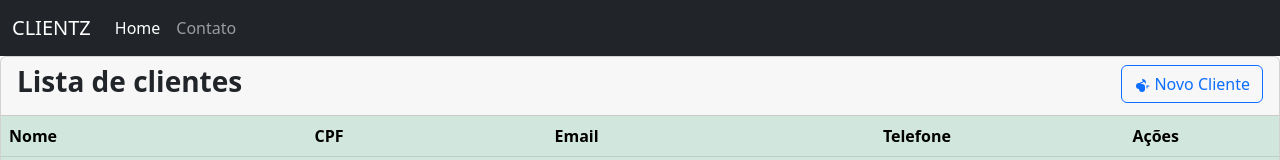
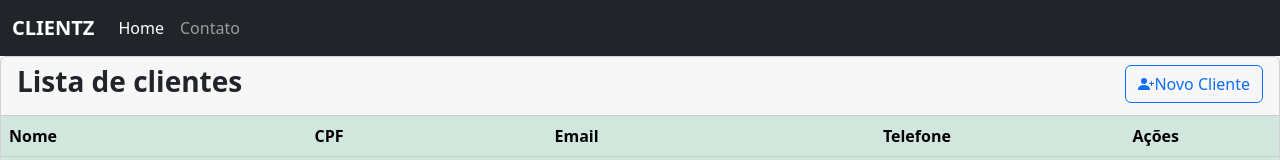
Before and after one commit to RicardonAnjos/cadastro-angular, an Angular app: page / in a window 1280 px wide. Shown: the top 160 px of the page. Built offline with nearby package versions, Linux system fonts and the light colour scheme; data requests are answered from the project's data file.

Commit message:
troca icone em novo cliente

```diff
--- a/package.json
+++ b/package.json
@@ -29,6 +29,7 @@
     "@angular-devkit/build-angular": "^15.1.3",
     "@angular/cli": "~15.1.3",
     "@angular/compiler-cli": "^15.1.0",
+    "@types/bootstrap": "^5.2.6",
     "@types/jasmine": "~4.3.0",
     "jasmine-core": "~4.5.0",
     "karma": "~6.4.0",
--- a/src/app/clientes/components/lista-cliente/lista-cliente.component.html
+++ b/src/app/clientes/components/lista-cliente/lista-cliente.component.html
@@ -5,13 +5,10 @@
         <h3 class="card-title text-dark"><strong>Lista de clientes</strong></h3>
       </div>
       <div>
-        <button class="btn btn-outline-primary" [routerLink]="['/cadastrar']">
-          <svg xmlns="http://www.w3.org/2000/svg" width="16" height="16" fill="currentColor" class="bi bi-person-plus" viewBox="0 0 16 16">
-            <path d="M8 8a3 3 0 1 1-6 0 3 3 0 0 1 6 0z"/>
-            <path fill-rule="evenodd" d="M8 1a4 4 0 0 1 4 4v2a3 3 0 0 0-3-3H8a3 3 0 0 0-3 3v2a4 4 0 0 1 4-4z"/>
-            <path fill-rule="evenodd" d="M8 14a3 3 0 0 0 3-3V9a3 3 0 0 0-6 0v2a3 3 0 0 0 3 3z"/>
-            <path fill-rule="evenodd" d="M15.5 8a.5.5 0 0 0-.5-.5h-2a.5.5 0 0 0 0 1h2a.5.5 0 0 0 .5-.5z"/>
-            <path fill-rule="evenodd" d="M13 10.5a.5.5 0 0 0 .5-.5v-2a.5.5 0 0 0-1 0v2a.5.5 0 0 0 .5.5z"/>
+        <button class="btn btn-outline-primary d-flex align-items-center" [routerLink]="['/cadastrar']">
+          <svg xmlns="http://www.w3.org/2000/svg" width="16" height="16" fill="currentColor" class="bi bi-person-plus-fill" viewBox="0 0 16 16">
+            <path d="M1 14s-1 0-1-1 1-4 6-4 6 3 6 4-1 1-1 1H1zm5-6a3 3 0 1 0 0-6 3 3 0 0 0 0 6z"/>
+            <path fill-rule="evenodd" d="M13.5 5a.5.5 0 0 1 .5.5V7h1.5a.5.5 0 0 1 0 1H14v1.5a.5.5 0 0 1-1 0V8h-1.5a.5.5 0 0 1 0-1H13V5.5a.5.5 0 0 1 .5-.5z"/>
           </svg>
           Novo Cliente
         </button>
--- a/src/app/shared/navbar/navbar.component.html
+++ b/src/app/shared/navbar/navbar.component.html
@@ -1,7 +1,7 @@
 <header>
   <nav class="navbar navbar-expand-lg navbar-dark bg-dark">
     <div class="container-fluid">
-      <a class="navbar-brand">CLIENTZ</a>
+      <strong class="navbar-brand">CLIENTZ</strong>
       <button class="navbar-toggler" type="button" data-bs-toggle="collapse" data-bs-target="#navbarNavAltMarkup" aria-controls="navbarNavAltMarkup" aria-expanded="false" aria-label="Toggle navigation">
         <span class="navbar-toggler-icon"></span>
       </button>
```
Also changed, not shown: 1 other file (tests, documents, lock files or other folders).
